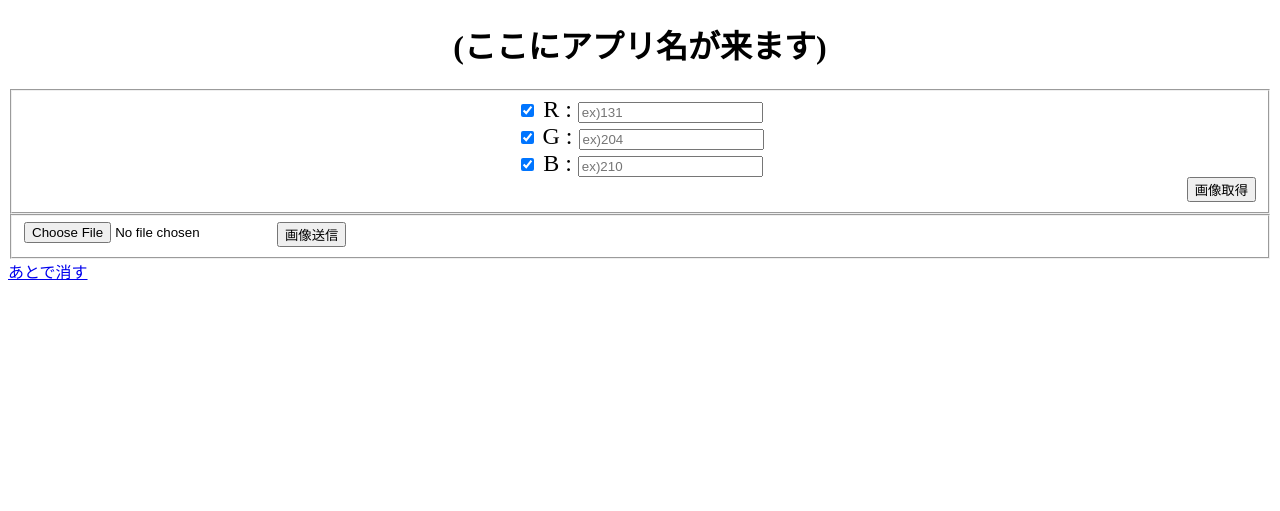
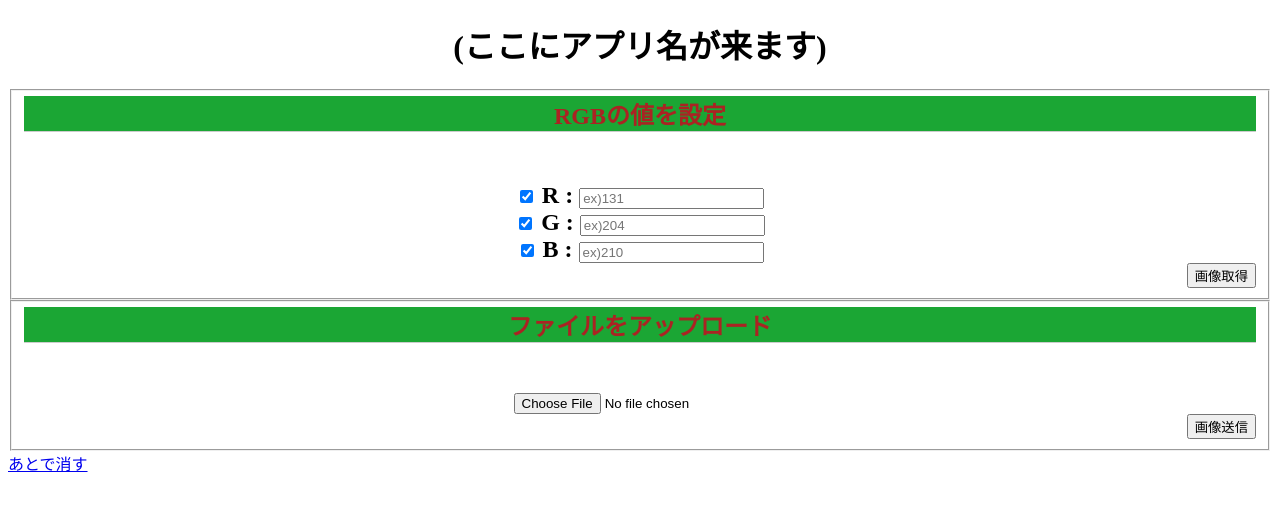
Before and after one commit to 2022AIT-OOP2-G12/GUIapp, a Python web app: template templates/index.html in a window 1280 px wide. Shown: the top 511 px of the page. Run offline with Jinja, Linux system fonts and the light colour scheme; the template is opened without the code that fills it, so the values that code supplies are empty.

Commit message:
css_add3

```diff
--- a/static/style.css
+++ b/static/style.css
@@ -1,5 +1,6 @@
 h1 {
   text-align: center;
+  font-weight: bold;
 }
 
 h2 {
@@ -13,13 +14,11 @@ h2 {
   text-align: center;
 }
 
-.output {
-  margin-top: 4%;
-}
-
 #RGBinput {
+  font-weight: bold;
   font-size: 1.5em;
   text-align: center;
+  margin-top: 4%;
 }
 
 #RGBGetter {
@@ -27,8 +26,12 @@ h2 {
 }
 
 #SubmitField {
-  display: inline-flex;
-  justify-content: center;
+  text-align: center;
+  margin-top: 4%;
+}
+
+#SubmitButton_location {
+  text-align: end;
 }
 
 .output_rgb {
@@ -46,8 +49,18 @@ h2 {
   margin-top: 40px;
 }
 
-.hotter {
-  position: absolute;
-  bottom: 4px;
+.Return {
+  text-align: center;
+  margin-top: 40px;
   font-size: 130%;
 }
+
+.ReturnButton {
+  color: rgb(0, 0, 0);
+  background-color: #8e8e8e;
+  padding-top: 8px;
+  padding-left: 8px;
+  padding-bottom: 8px;
+  padding-right: 8px;
+  border-radius: 10px;
+}
--- a/templates/index.html
+++ b/templates/index.html
@@ -10,6 +10,7 @@
   <body>
     <h1>(ここにアプリ名が来ます)</h1>
     <fieldset>
+      <h2>RGBの値を設定</h2>
       <div id="RGBinput">
         <div>
           <input type="checkbox" id="R" value="color_R" name="color" checked />
@@ -47,9 +48,12 @@
       </div>
     </fieldset>
     <fieldset>
+      <h2>ファイルをアップロード</h2>
       <div id="SubmitField">
         <input type="file" id="image" name="imageinput" />
-        <button type="submit">画像送信</button>
+      </div>
+      <div id="SubmitButton_location">
+        <button class="SubmitButton" type="submit">画像送信</button>
       </div>
     </fieldset>
     <a href="output.html">あとで消す</a>
```
Also changed, not shown: templates/output.html (+8 -3 lines).
